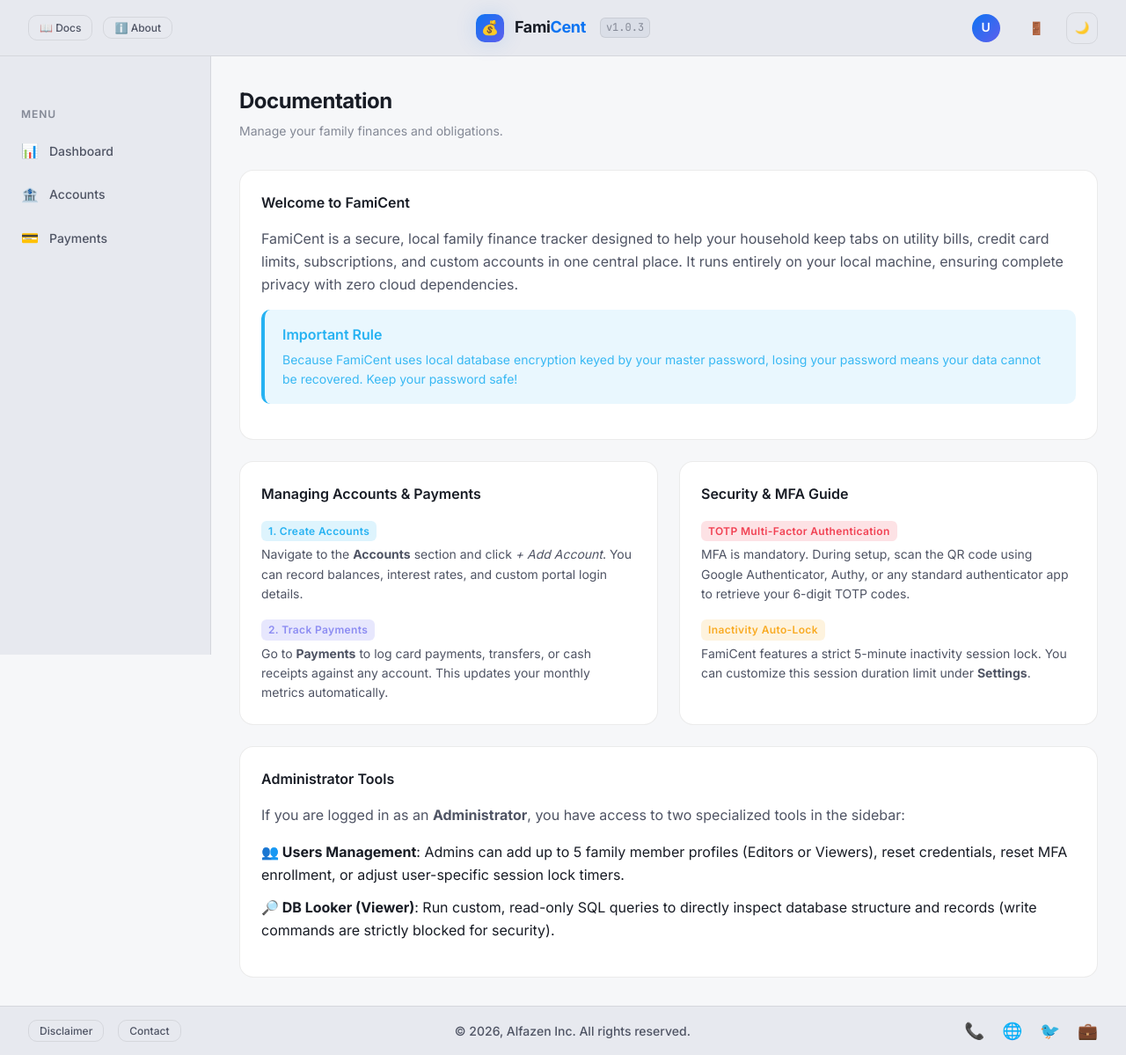
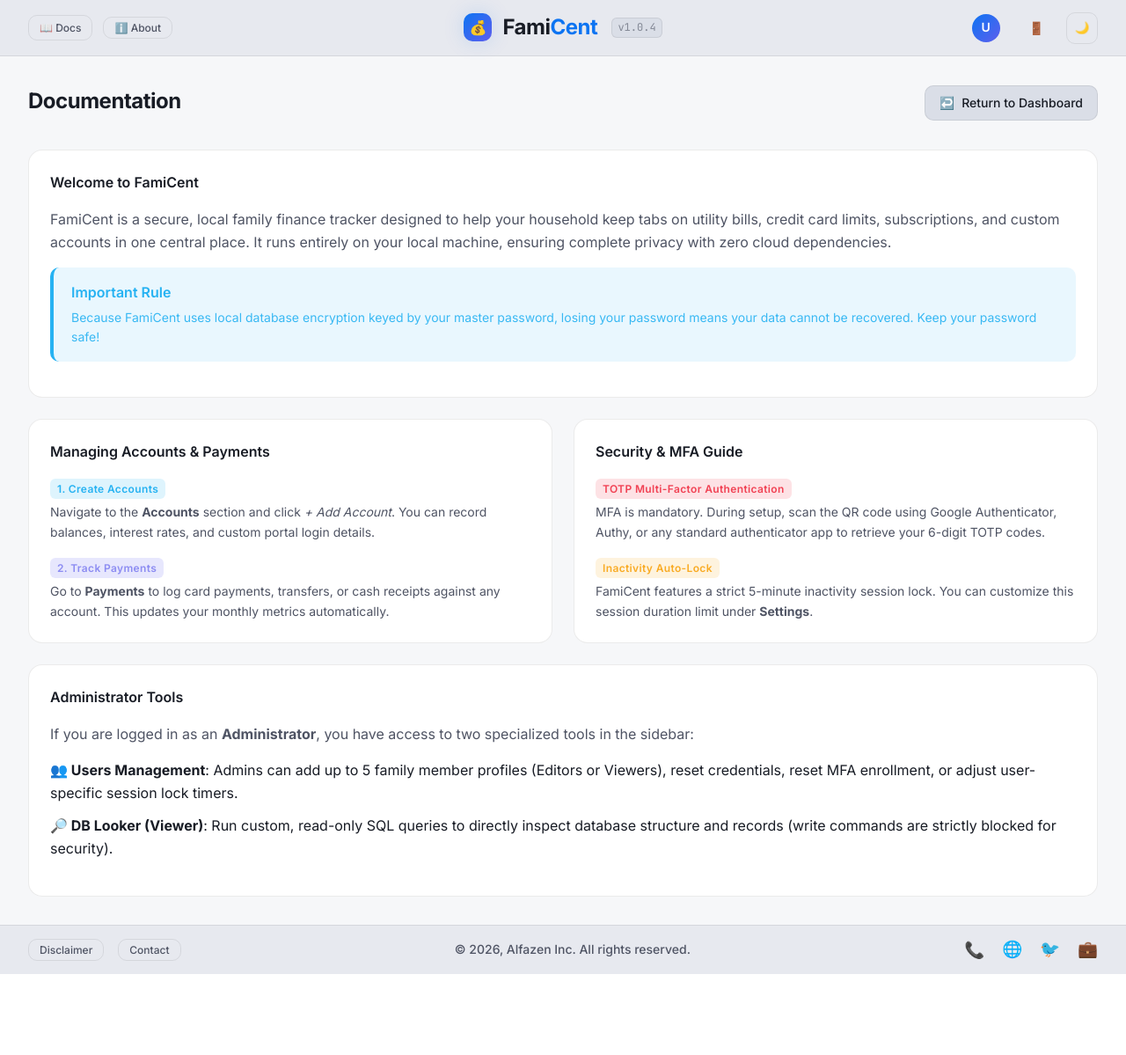
Before and after one commit to marcuz-apl/FamiCent_Flask_agy, a Flask app: template src/famicent/templates/docs.html in a window 1280 px wide. Shown: the whole page at 88% size. After the commit the page ends 1107 px from the top, so only its background shows below. Run offline with Flask 3, Linux system fonts and the light colour scheme; the template is opened without the code that fills it, so the values that code supplies are empty.

```diff
--- a/src/famicent/__init__.py
+++ b/src/famicent/__init__.py
@@ -1,4 +1,4 @@
 """FamiCent — Family financial-account management web app."""
 from __future__ import annotations
 
-__version__ = "1.0.3"
+__version__ = "1.0.4"
--- a/src/famicent/static/css/style.css
+++ b/src/famicent/static/css/style.css
@@ -140,6 +140,10 @@ ul, ol { list-style: none; }
 
 .app-shell.sidebar-hidden {
   grid-template-columns: 0 1fr;
+}
+
+.app-shell.sidebar-hidden .app-main {
+  grid-column: 1 / -1;
 }
 
 /* Sidebar */
@@ -301,7 +305,7 @@ ul, ol { list-style: none; }
 }
 
 .brand-name {
-  font-size: var(--font-size-lg);
+  font-size: var(--font-size-2xl);
   font-weight: 700;
   letter-spacing: -0.02em;
   color: var(--clr-text-primary);
--- a/src/famicent/static/js/app.js
+++ b/src/famicent/static/js/app.js
@@ -1030,6 +1030,8 @@ const initSidebarAutoHide = () => {
   const shell = document.querySelector('.app-shell');
   if (!shell) return;
 
+  if (document.body.dataset.page === 'docs') return;
+
   let idleTime = 0;
   const idleLimit = 180; // 3 minutes = 180 seconds
 
--- a/src/famicent/templates/app_base.html
+++ b/src/famicent/templates/app_base.html
@@ -2,7 +2,7 @@
 {% extends "base.html" %}
 
 {% block body %}
-<div class="app-shell">
+<div class="app-shell {% if active_page == 'docs' %}sidebar-hidden{% endif %}">
 
   {# ── Sidebar ─────────────────────────────────────────────── #}
   <aside class="sidebar" id="sidebar" aria-label="Main navigation">
@@ -89,8 +89,9 @@
     <div class="page-header">
       <div>
         <h1 class="page-title">{% block page_heading %}{% endblock %}</h1>
-        <p class="page-subtitle">{% block page_subtitle %}Manage your family finances and obligations.{% endblock %}</p>
+        <p class="page-subtitle">{% block page_subheading %}{% endblock %}</p>
       </div>
+      {% block page_actions %}{% endblock %}
     </div>
     {% block content %}{% endblock %}
   </main>
--- a/src/famicent/templates/docs.html
+++ b/src/famicent/templates/docs.html
@@ -4,6 +4,11 @@
 {% block title %}Documentation{% endblock %}
 {% block page_name %}docs{% endblock %}
 {% block page_heading %}Documentation{% endblock %}
+{% block page_actions %}
+<a href="{{ url_for('dashboard.index') }}" class="btn btn-secondary">
+  <span aria-hidden="true">↩️</span> Return to Dashboard
+</a>
+{% endblock %}
 
 {% set active_page = 'docs' %}
 
```
Also changed, not shown: technotes.md (+17 -0 lines), README.md.
